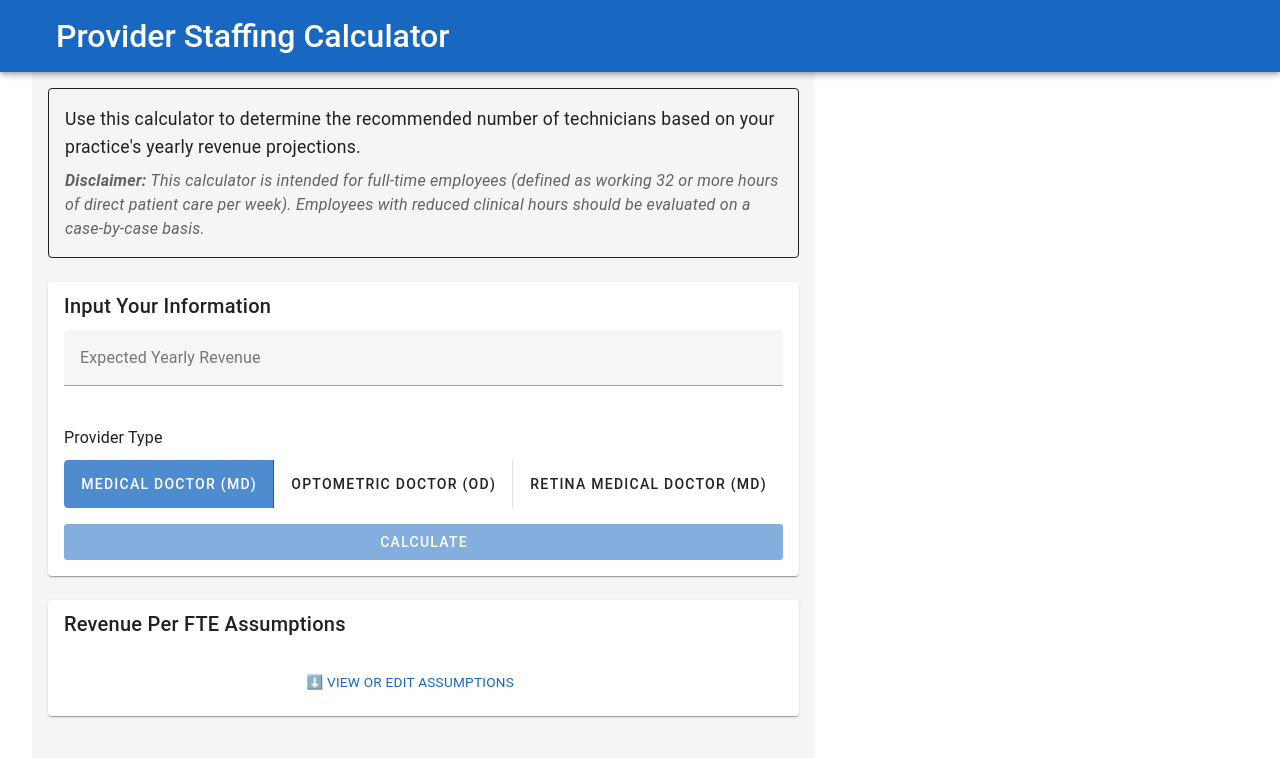
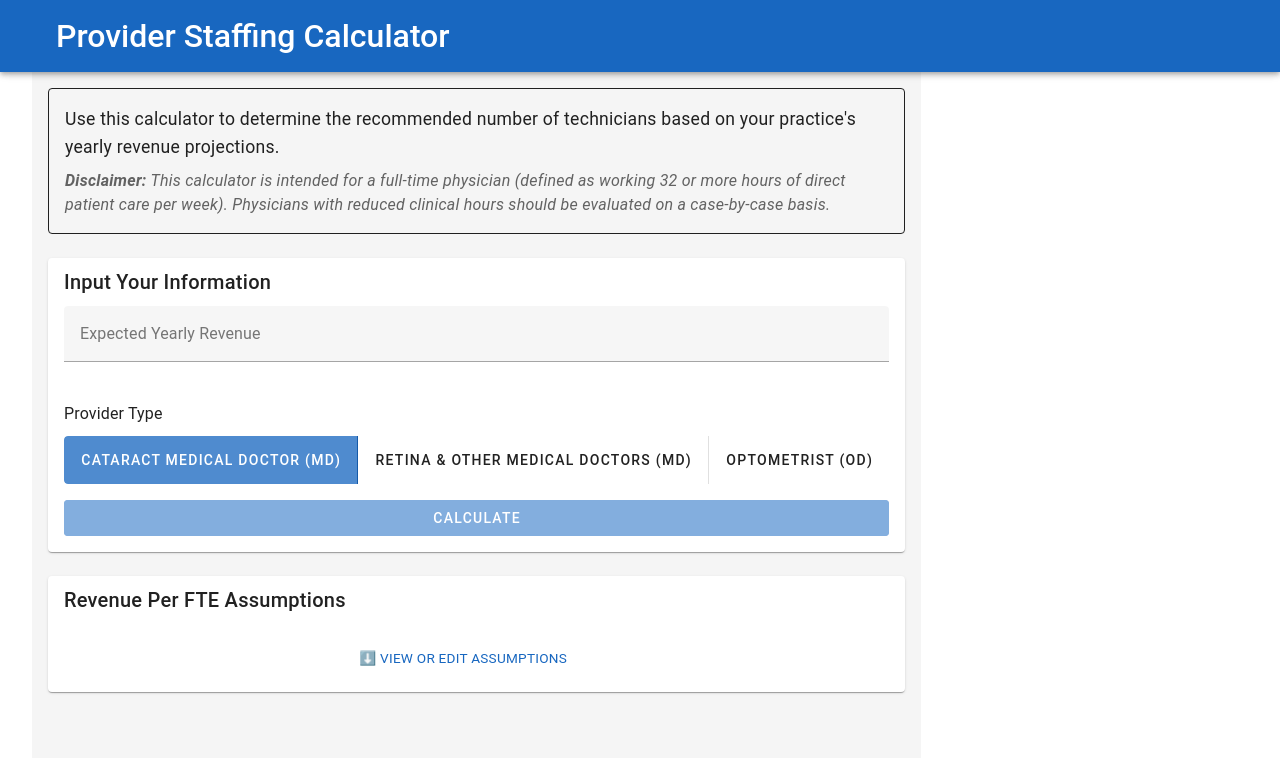
Before and after one commit to wak1616/staffing-calculator-for-providers, a Vue app: page / in a window 1280 px wide. Shown: the top 758 px of the page. Built offline with nearby package versions, Linux system fonts and the light colour scheme.

Commit message:
Update provider categories: rename MD to Cataract MD and add Retina MD

```diff
--- a/src/App.vue
+++ b/src/App.vue
@@ -4,7 +4,7 @@ import { ref, computed, onMounted } from 'vue';
 // Form data
 const revenue = ref('');
 const formattedRevenue = ref('');
-const providerType = ref('MD');
+const providerType = ref('Cataract MD');
 const showResults = ref(false);
 const showAssumptions = ref(false);
 
@@ -81,12 +81,12 @@ const technicians = computed(() => {
   const revValue = parseFloat(revenue.value);
   if (isNaN(revValue)) return 0;
 
-  if (providerType.value === 'MD') {
+  if (providerType.value === 'Cataract MD') {
     return revValue / mdRevenuePerFTE.value;
-  } else if (providerType.value === 'OD') {
+  } else if (providerType.value === 'Retina MD') {
+    return revValue / retinaMdRevenuePerFTE.value;
+  } else {
     return revValue / odRevenuePerFTE.value;
-  } else {
-    return revValue / retinaMdRevenuePerFTE.value;
   }
 });
 
@@ -156,7 +156,7 @@ const getEmoji = (index) => {
         <v-card class="mb-6" variant="outlined">
           <v-card-text class="py-4">
             <p class="intro-text">Use this calculator to determine the recommended number of technicians based on your practice's yearly revenue projections.</p>
-            <p class="mt-2 disclaimer-text"><strong>Disclaimer:</strong> This calculator is intended for full-time employees (defined as working 32 or more hours of direct patient care per week). Employees with reduced clinical hours should be evaluated on a case-by-case basis.</p>
+            <p class="mt-2 disclaimer-text"><strong>Disclaimer:</strong> This calculator is intended for a full-time physician (defined as working 32 or more hours of direct patient care per week). Physicians with reduced clinical hours should be evaluated on a case-by-case basis.</p>
           </v-card-text>
         </v-card>
 
@@ -186,14 +186,14 @@ const getEmoji = (index) => {
                   divided
                   class="w-100 responsive-toggle"
                 >
-                  <v-btn value="MD" class="flex-grow-1">
-                    Medical Doctor (MD)
+                  <v-btn value="Cataract MD" class="flex-grow-1">
+                    Cataract Medical Doctor (MD)
+                  </v-btn>
+                  <v-btn value="Retina MD" class="flex-grow-1">
+                    Retina & Other Medical Doctors (MD)
                   </v-btn>
                   <v-btn value="OD" class="flex-grow-1">
-                    Optometric Doctor (OD)
-                  </v-btn>
-                  <v-btn value="RETINA_MD" class="flex-grow-1">
-                    Retina Medical Doctor (MD)
+                    Optometrist (OD)
                   </v-btn>
                 </v-btn-toggle>
               </div>
@@ -307,19 +307,19 @@ const getEmoji = (index) => {
                 </div>
                 <div class="text-body-1 mt-2">
                   Based on {{ formatCurrency(revenue) }} yearly revenue for
-                  {{ providerType === 'MD'
+                  {{ providerType === 'Cataract MD'
                     ? 'a Medical'
-                    : providerType === 'OD'
-                      ? 'an Optometric'
-                      : 'a Retina Medical' }} Doctor
+                    : providerType === 'Retina MD'
+                      ? 'a Retina Medical'
+                      : 'an Optometric' }} Doctor
                 </div>
                 <div class="text-body-2 mt-1">
                   Using {{ formatCurrency(
-                    providerType === 'MD'
+                    providerType === 'Cataract MD'
                       ? mdRevenuePerFTE
-                      : providerType === 'OD'
-                        ? odRevenuePerFTE
-                        : retinaMdRevenuePerFTE) }} revenue per FTE
+                      : providerType === 'Retina MD'
+                        ? retinaMdRevenuePerFTE
+                        : odRevenuePerFTE) }} revenue per FTE
                 </div>
               </div>
 
```
